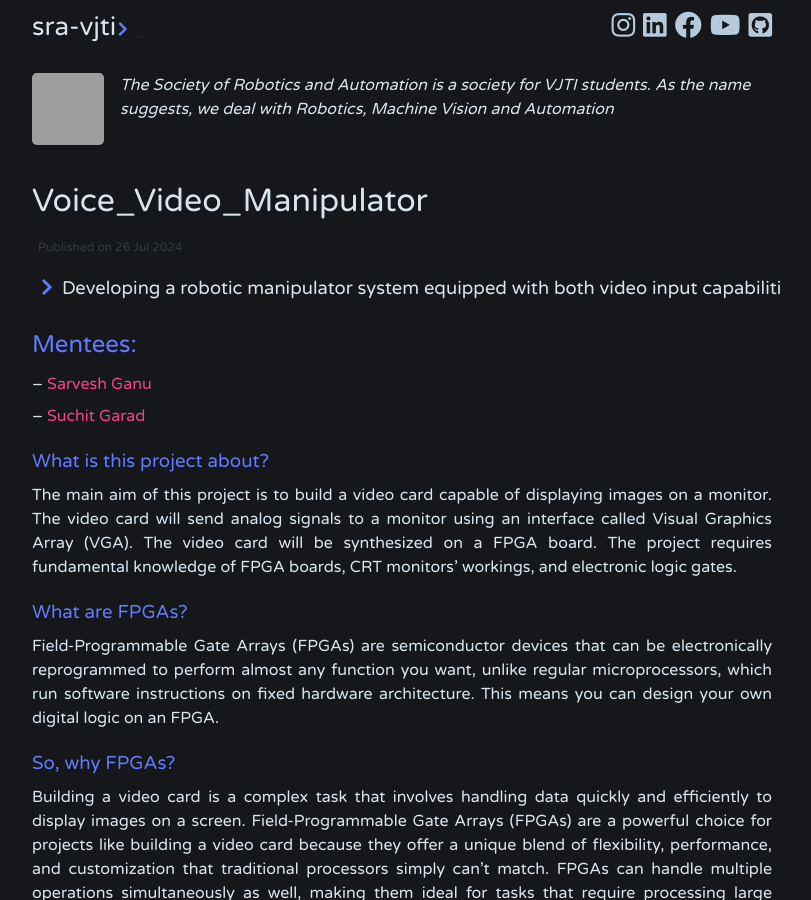
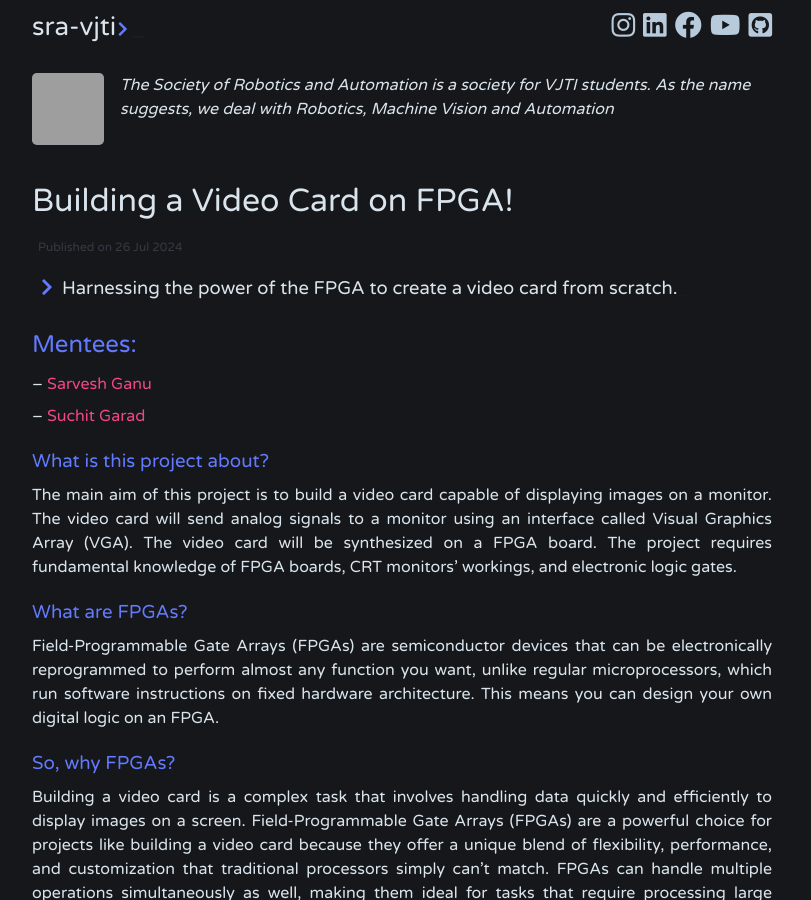
Before and after one commit to SRA-VJTI/blog, a Jekyll site: the page built from _posts/2024-07-26-Video-Card-On-FPGA.md, in a window 1280 px wide and 900 px high. Shown: the whole window, without its empty margins (238-1049 px from the left). Built offline with Jekyll 4.4.1, drawn with Linux system fonts in a browser that asks for light colours; grey boxes are pictures that could not be loaded.

Commit message:
Update 2024-07-26-Video-Card-On-FPGA.md
Removed errors in file

```diff
--- a/_posts/2024-07-26-Video-Card-On-FPGA.md
+++ b/_posts/2024-07-26-Video-Card-On-FPGA.md
@@ -1,13 +1,12 @@
 ---
 layout: post
-title: Voice_Video_Manipulator
+title: Building a Video Card on FPGA!
 tags:
-    - Robotics
-    - ROS2
-    - Inverse kinematics
-    - Machine Learning
-    - Image Processing
-description: Developing a robotic manipulator system equipped with both video input capabilities and speech recognition.
+    - Electronics
+    - FPGA
+    - Verilog
+    - Video_Card
+description: Harnessing the power of the FPGA to create a video card from scratch.
 ---
 
 ## Mentees:
```
